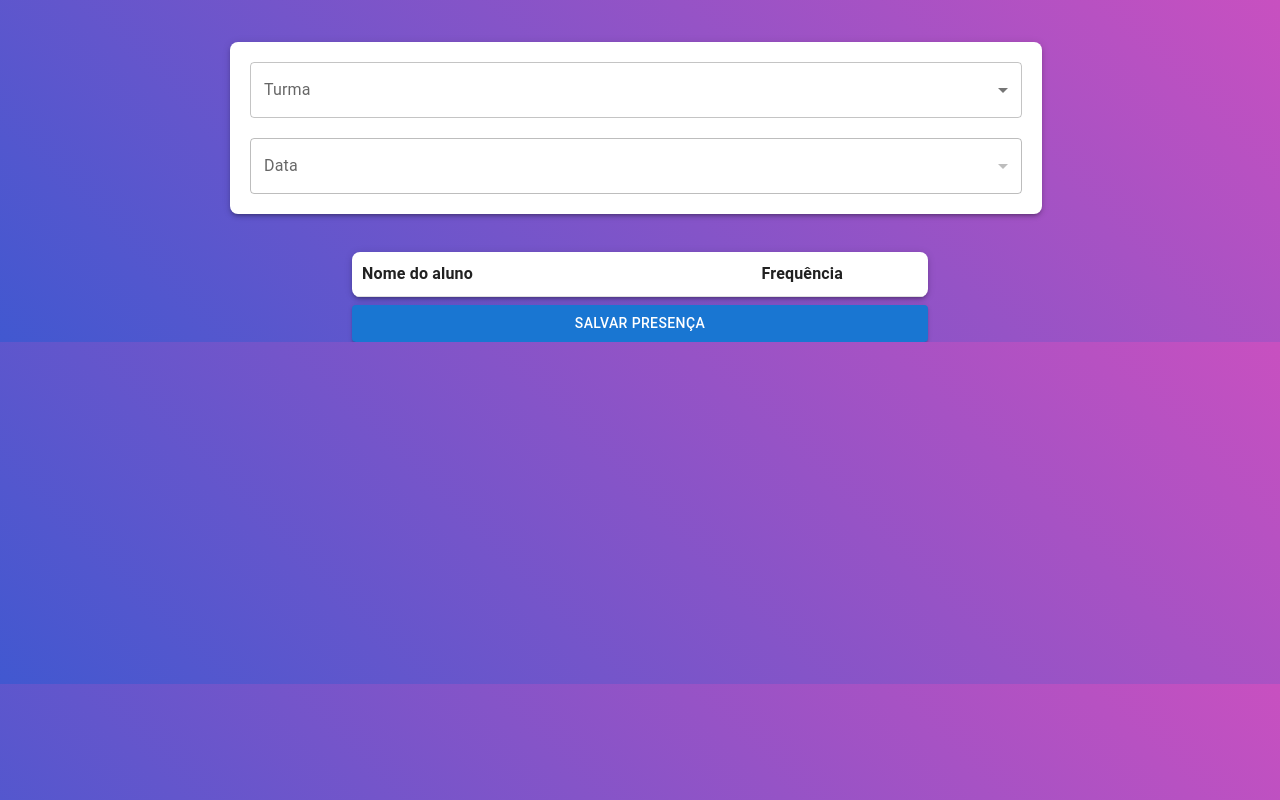
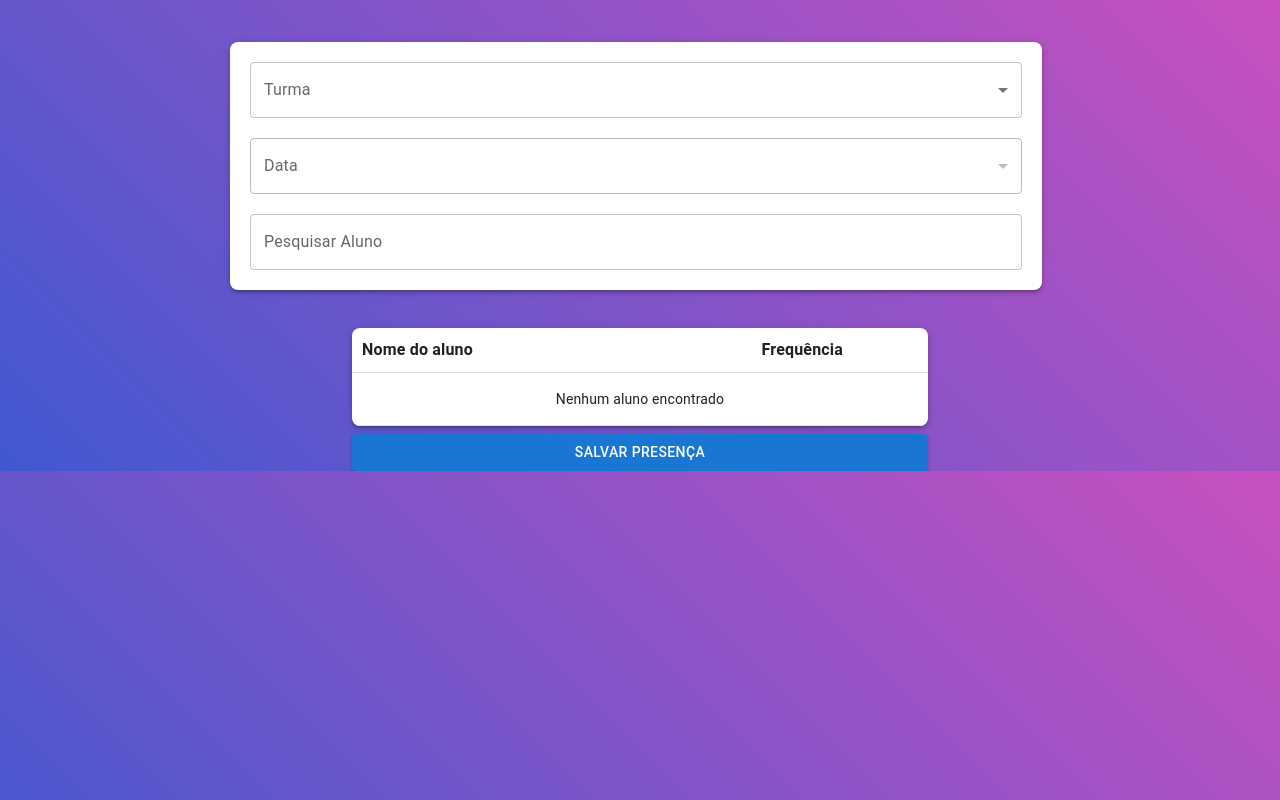
Before and after one commit to escolaSantaCorona/ListaPresenca, a Next.js app: page / in a window 1280 px wide. Built offline with nearby package versions, Linux system fonts and the light colour scheme.

Commit message:
fix issues2

```diff
--- a/src/app/page.tsx
+++ b/src/app/page.tsx
@@ -20,6 +20,12 @@ export interface AttendanceData {
   students: Student[];
 }
 
+// Função para remover acentos e lidar com letras maiúsculas/minúsculas
+const normalizeString = (str: string) => {
+  return str.normalize('NFD').replace(/[\u0300-\u036f]/g, '').toLowerCase();
+};
+
+
 export default function AttendanceForm() {
 
   // Function to format date from 'YYYY-MM-DD' to 'DD-MM-YYYY'
@@ -28,10 +34,10 @@ const formatDate = (dateString: string) => {
     return `${day}-${month}-${year}`;
   };
   // useForm with AttendanceData to type the form values
-  const { control, watch, handleSubmit, setValue,reset } = useForm<AttendanceData>();  // Use AttendanceData type
+  const { control, watch, handleSubmit, setValue, reset } = useForm<AttendanceData>();  // Use AttendanceData type
   const [dates, setDates] = useState<string[]>([]);
   const [students, setStudents] = useState<Student[]>([]);
-
+  const [searchTerm, setSearchTerm] = useState<string>('');
   // Static array of class names
   const classNames = ["6A", "6B", "7A", "7B", "8A", "8B", "9A", "9B"];
 
@@ -104,6 +110,15 @@ useEffect(() => {
     }
   };
 
+  // Filtra os alunos com base no termo de pesquisa
+  // Filtra os alunos com base no termo de pesquisa, mas mostra todos se o campo estiver vazio
+  const filteredStudents = searchTerm.trim()
+    ? students.filter(student =>
+      normalizeString(student.studentName).includes(normalizeString(searchTerm))
+    )
+    : students;  // Se o searchTerm estiver vazio, mostra todos os alunos
+
+
   return (
     <form onSubmit={handleSubmit(onSubmit)}>
       <Container sx={{ marginTop: '50px' }}>
@@ -173,7 +188,18 @@ useEffect(() => {
                 />
               </FormControl>
             </Grid>
+            {/* Input de pesquisa */}
+            <Grid item xs={12} sx={{ marginTop: '20px' }}>
+              <TextField
+                fullWidth
+                label="Pesquisar Aluno"
+                value={searchTerm}
+                onChange={(e) => setSearchTerm(e.target.value)}
+              />
+            </Grid>
           </Box>
+
+
 
           {/* Student Attendance Table */}
           <Grid item xs={12} sx={{ display: 'flex', justifyContent: 'center' }}>
@@ -186,14 +212,22 @@ useEffect(() => {
                   </TableRow>
                 </TableHead>
                 <TableBody>
-                {students.map((student, index) => (
+                  {filteredStudents.length > 0 ? (
+                    filteredStudents.map((student, index) => {
+                      // Encontrar o índice do aluno original na lista completa de students
+                      const originalIndex = students.findIndex(s => s.studentName === student.studentName);
+
+                      // Verificar se o aluno existe antes de renderizar a linha
+                      if (!student || !student.studentName) {
+                        return null; // Não renderiza se o aluno não existir
+                      }
+
+                      return (
                         <TableRow key={student.studentName}>
-                    <TableCell component="th" scope="row" sx={{ padding: '8px 12px', fontSize: '14px' }}>
-                      {student.studentName}
-                    </TableCell>
-                    <TableCell align="center" sx={{ padding: '8px 12px', fontSize: '14px' }}>
+                          <TableCell>{student.studentName}</TableCell>
+                          <TableCell align="center">
                             <Controller
-                        name={`students.${index}.attendanceValue`}
+                              name={`students.${originalIndex}.attendanceValue`} // Use o índice original do aluno
                               control={control}
                               defaultValue={student.attendanceValue}
                               render={({ field }) => (
@@ -210,7 +244,15 @@ useEffect(() => {
                             />
                           </TableCell>
                         </TableRow>
-                ))}
+                      );
+                    })
+                  ) : (
+                    <TableRow>
+                      <TableCell colSpan={2} align="center">
+                        Nenhum aluno encontrado
+                      </TableCell>
+                    </TableRow>
+                  )}
                 </TableBody>
               </Table>
             </TableContainer>
```
Lines whose indentation alone changed are shown as unchanged.
